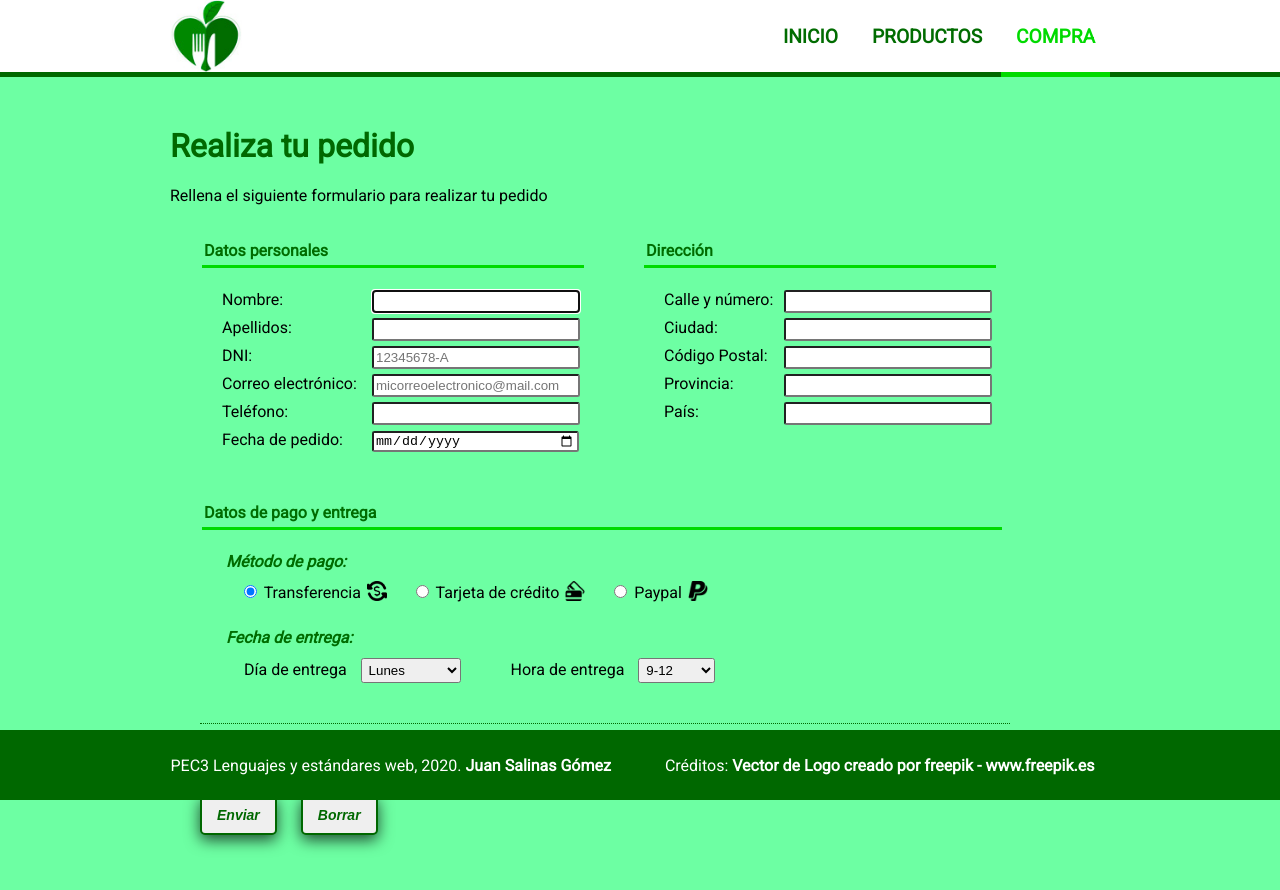
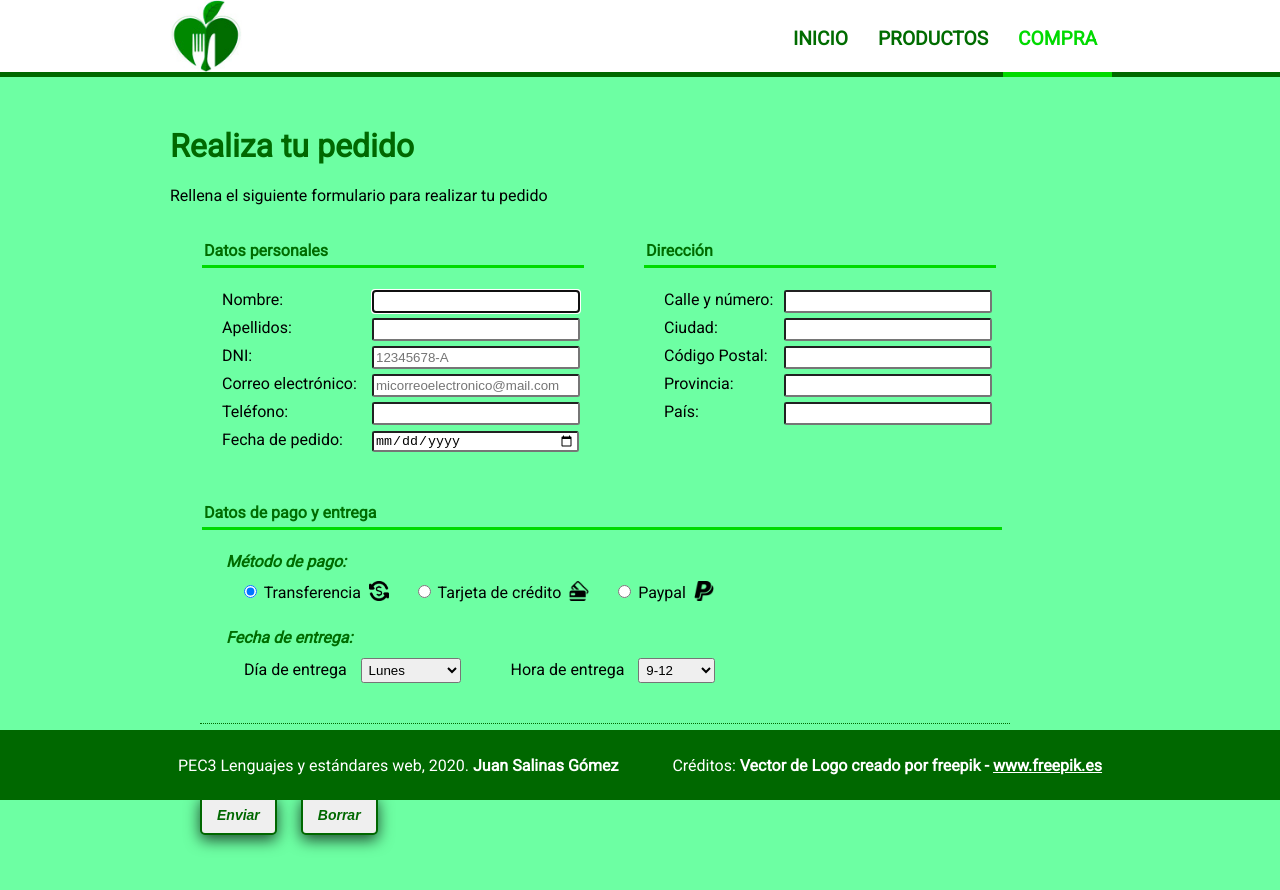
Before and after one commit to juans0/PEC3_UOC, a plain HTML site: page compra.html in a window 1280 px wide. Drawn offline with Linux system fonts and the light colour scheme.

Commit message:
Modificaciones y ultimas mejoras

```diff
--- a/compra.html
+++ b/compra.html
@@ -11,7 +11,7 @@
     <body>
         <header>
             <nav>
-                <img src="img/logo.jpg" alt="Muestra logo empresa" title="Logo de la empresa" width="72" height="72">
+                <a href="index.html" title="Inicio"><img src="img/logo.jpg" alt="Muestra logo empresa" title="Logo de la empresa" width="72" height="72"></a>
                 <ul>
                     <li><a href="index.html" id="inicio" title="Super online de comida sana">INICIO</a></li>
                     <li><a href="productos.html" id="productos" title="Productos que ofrecemos">PRODUCTOS</a></li>
--- a/css/estilos.css
+++ b/css/estilos.css
@@ -29,17 +29,18 @@ nav li {
     font-weight: bold;
 }
 
-a {
+ul a {
     text-decoration: none;
     color: #006c00;
     padding: 15px;
+    margin: 0 -2px;
 }
 
 #actual > a, nav #actual > a:hover {
     background-color: #fff;
     color: #00da00;
     border-bottom: 5px solid #00da00;
-    padding-bottom: 24px;
+    padding-bottom: 22px;
 }
 
 nav li > a:hover {
@@ -71,7 +72,6 @@ footer {
 }
 
  footer > p {
-    max-width: 940px;
     margin: auto;
     /* display: flex;
     flex-direction: row;
@@ -286,7 +286,7 @@ input[type="radio"] {
 }
 
 .metodo label > img {
-    margin: 0 0 -3px 2px;
+    margin: 0 0 -3px 4px;
 }
 
 .boton {
@@ -307,17 +307,16 @@ input[type="radio"] {
     box-shadow: inset rgba(0,0,0,0.7) 0px 5px 15px; /* offset-x | offset-y | blur-radius | color */
 }
 
-/* input[type="checkbox"] {
-    margin-left: 30px;
-} */
-
 #check {
     border-top: 1px #006800 dotted;
     padding-top: 15px;
     margin: 0 100px 0 30px;
 }
 
-/*
+/* input[type="checkbox"] {
+    margin-left: 30px;
+}
+
 input[name="politica"] {
     display: none;
 }
```
Also changed, not shown: index.html (+1 -1 lines), productos.html (+1 -1 lines).
